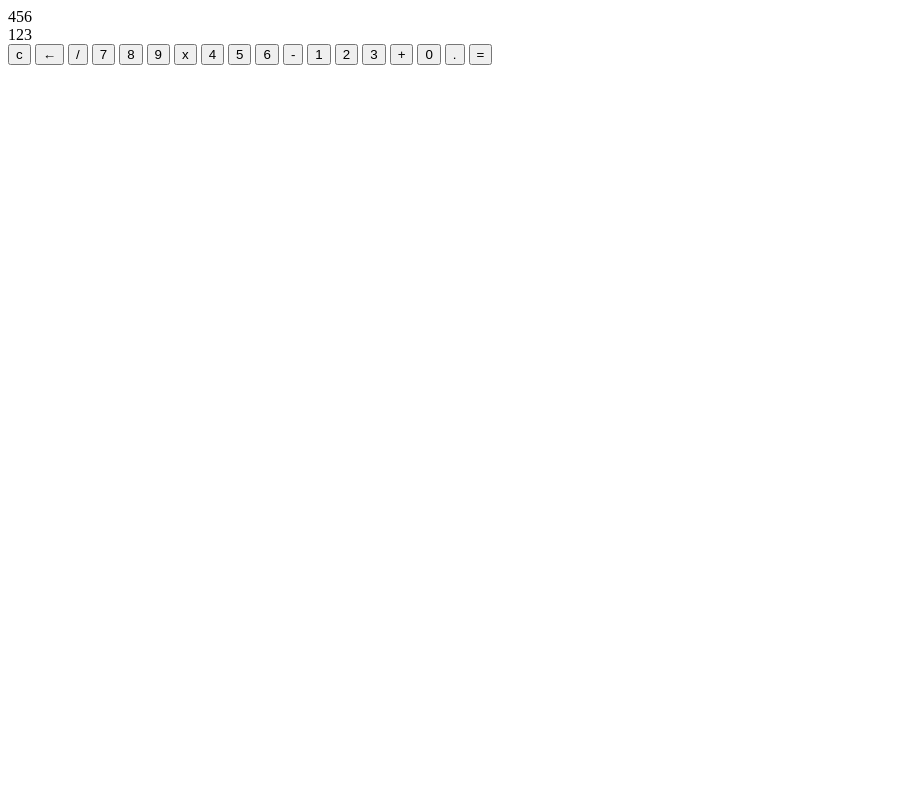
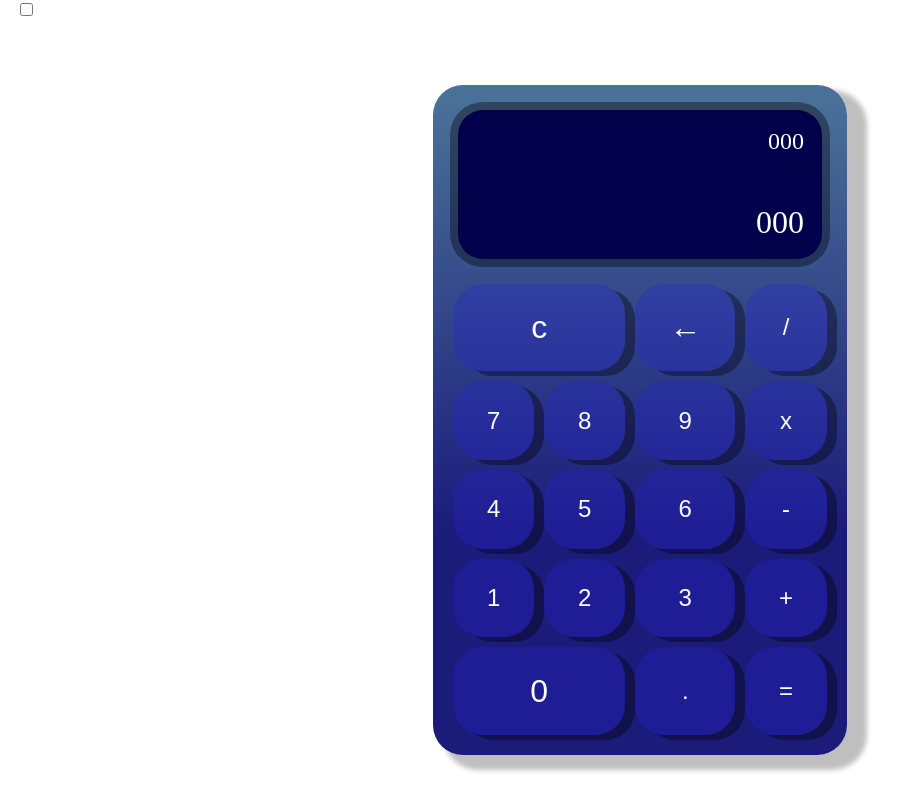
Before and after one commit to Giovannyhs/Calculadora, a plain HTML site: page index.html in a window 1280 px wide. Shown: the whole page, without its empty margins (0-924 px from the left). Drawn offline with Linux system fonts and the light colour scheme.

Commit message:
creacion de CSS

```diff
--- a/index.html
+++ b/index.html
@@ -4,14 +4,25 @@
     <meta charset="UTF-8" />
     <meta name="viewport" content="width=device-width, initial-scale=1.0" />
     <title>Calculadora</title>
+    <link
+      rel="stylesheet"
+      href="https://cdnjs.cloudflare.com/ajax/libs/font-awesome/6.4.0/css/all.min.css"
+      integrity="sha512-iecdLmaskl7CVkqkXNQ/ZH/XLlvWZOJyj7Yy7tcenmpD1ypASozpmT/E0iPtmFIB46ZmdtAc9eNBvH0H/ZpiBw=="
+      crossorigin="anonymous"
+      referrerpolicy="no-referrer"
+    />
     <link rel="stylesheet" href="styles.css" />
   </head>
   <body>
+    <label for="toggle" id="label_toggle"
+      ><i class="fa-solid fa-moon"></i
+    ></label>
+    <input type="checkbox" id="toggle" />
     <div class="container">
       <div class="calculadora">
         <div class="display">
-          <div id="valor_guardado">456</div>
-          <div id="valor_ingresado">123</div>
+          <div id="valor_guardado">000</div>
+          <div id="valor_ingresado">000</div>
         </div>
         <button class="grid-2">c</button>
         <button class="back">←</button>
--- a/styles.css
+++ b/styles.css
@@ -0,0 +1,67 @@
+* {
+  color: #fff;
+}
+body {
+  margin: 0;
+}
+#label_toggle {
+  color: black;
+}
+.container {
+  display: flex;
+  justify-content: center;
+  align-items: center;
+  height: 100vh;
+}
+.calculadora {
+  display: grid;
+  grid-template-columns: auto auto auto auto;
+  height: 80vh;
+  width: 30vw;
+  padding: 15px;
+  border-radius: 30px;
+  box-shadow: 15px 10px 5px 5px #00000040;
+  background: linear-gradient(
+    180deg,
+    rgba(28, 77, 126, 0.8015581232492998) 2%,
+    rgba(27, 27, 122, 1) 67%
+  );
+}
+button {
+  cursor: pointer;
+  margin: 5px;
+  border-radius: 30px;
+  font-size: 1.5rem;
+  border: none;
+  background-color: rgba(37, 34, 212, 0.301);
+  box-shadow: 10px 5px #00000060;
+}
+button:active {
+  background-color: rgb(5, 5, 216);
+}
+
+.grid-2 {
+  grid-column: span 2;
+  font-size: 2em;
+}
+.back {
+  font-size: 2em;
+}
+.display {
+  grid-column: 1 /-1;
+  padding: 18px;
+  display: flex;
+  margin: 10px 10px 20px;
+  flex-direction: column;
+  background-color: rgb(1, 1, 75);
+  border-radius: 25px;
+  text-align: right;
+  justify-content: space-between;
+  box-shadow: 0 0 0 8px #00000060;
+}
+#valor_ingresado {
+  font-size: 2rem;
+}
+#valor_guardado {
+  font-size: 1.5rem;
+}
```
